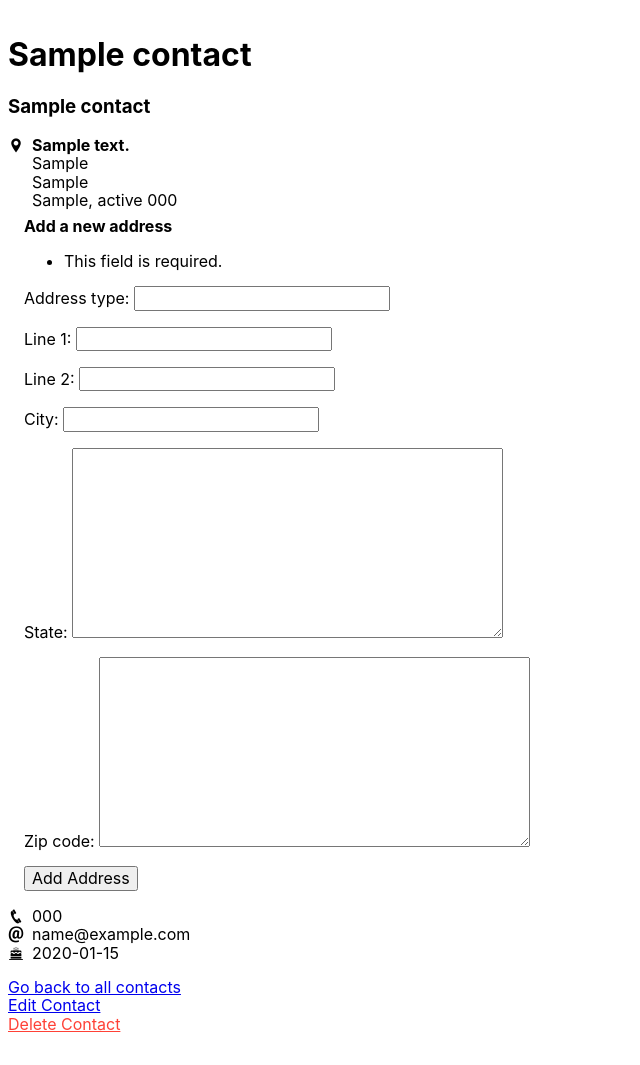
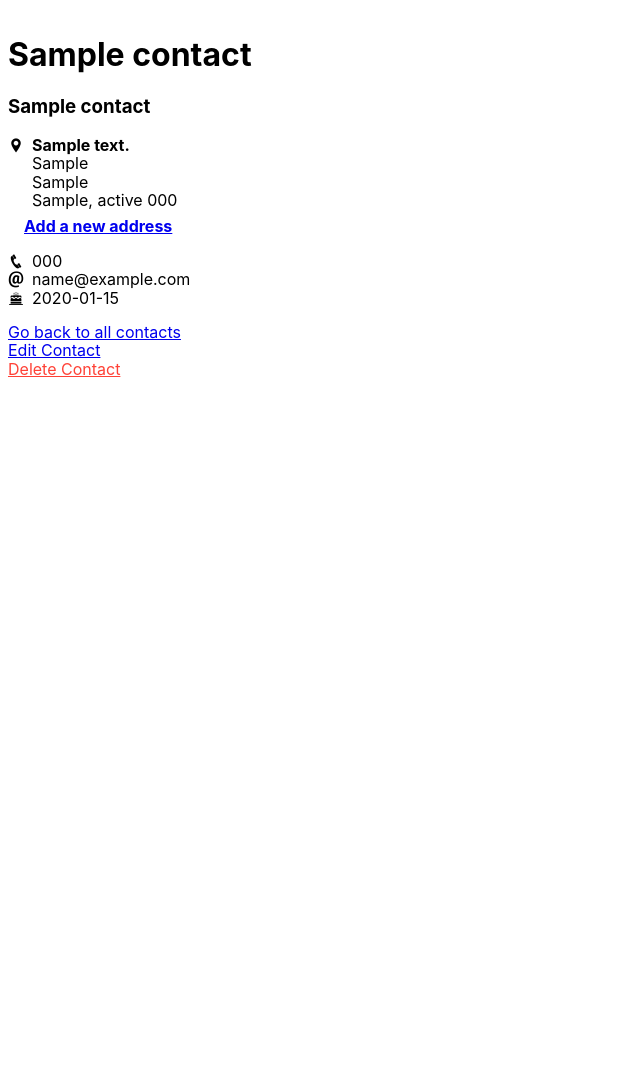
Before and after one commit to momentum-team-1/examples, a Django app: page /contacts/1/add_address/ in a window 1280 px wide. Shown: the whole page, without its empty margins (0-640 px from the left). After the commit the page ends 377 px from the top, so only its background shows below. Run offline with Django 3.2, Linux system fonts and the light colour scheme; tables that the repository leaves empty hold one stand-in row (values such as "Sample post").

Commit message:
Latest changes to uptact

```diff
--- /dev/null
+++ b/django-uptact/static/js/address.js
@@ -0,0 +1,7 @@
+const addAddressLink = document.querySelector('#add-address-link')
+addAddressLink.addEventListener('click', (event) => {
+  event.preventDefault()
+  const addressForm = document.querySelector('#address-form')
+  addressForm.classList.remove('dn')
+  addAddressLink.classList.add('dn')
+})
--- a/django-uptact/templates/base.html
+++ b/django-uptact/templates/base.html
@@ -8,6 +8,7 @@
   <title>Uptact</title>
   <link rel="stylesheet" href="{% static 'css/tachyons.min.css' %}">
   <link rel="stylesheet" href="{% static 'icofont/icofont.min.css' %}">
+  <script src="{% static 'js/address.js' %}" defer></script>
 </head>
 <body class="sans-serif pv3 ph2">
   <div class="mw9 center">
--- a/django-uptact/templates/contacts/show_contact.html
+++ b/django-uptact/templates/contacts/show_contact.html
@@ -24,8 +24,8 @@
   {% endfor %}
 
   <div class="pl3 pb3">
-    <div><strong>Add a new address</strong></div>
-    <form action="{% url 'add_address' contact_pk=contact.pk %}" method="POST">
+    <div><strong><a href="#" id="add-address-link">Add a new address</a></strong></div>
+    <form action="{% url 'add_address' contact_pk=contact.pk %}" method="POST" id="address-form" class="dn">
       {% csrf_token %}
       {{ address_form.as_p }}
       <div>
```
